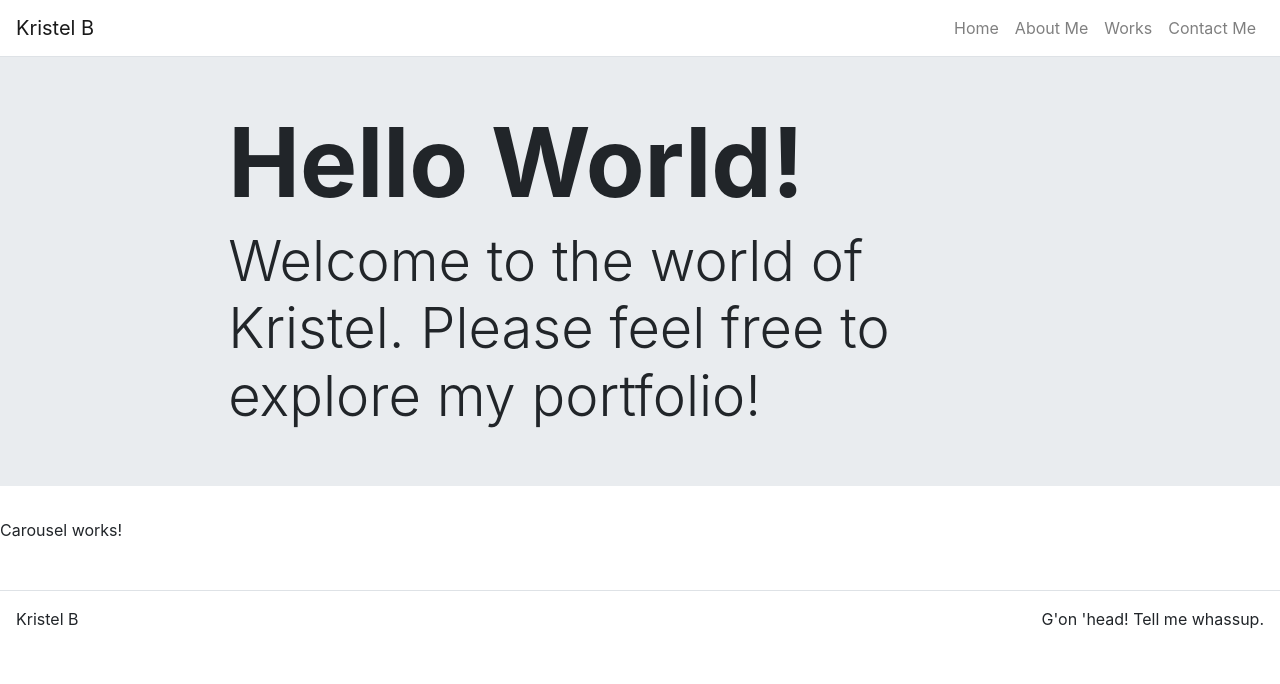
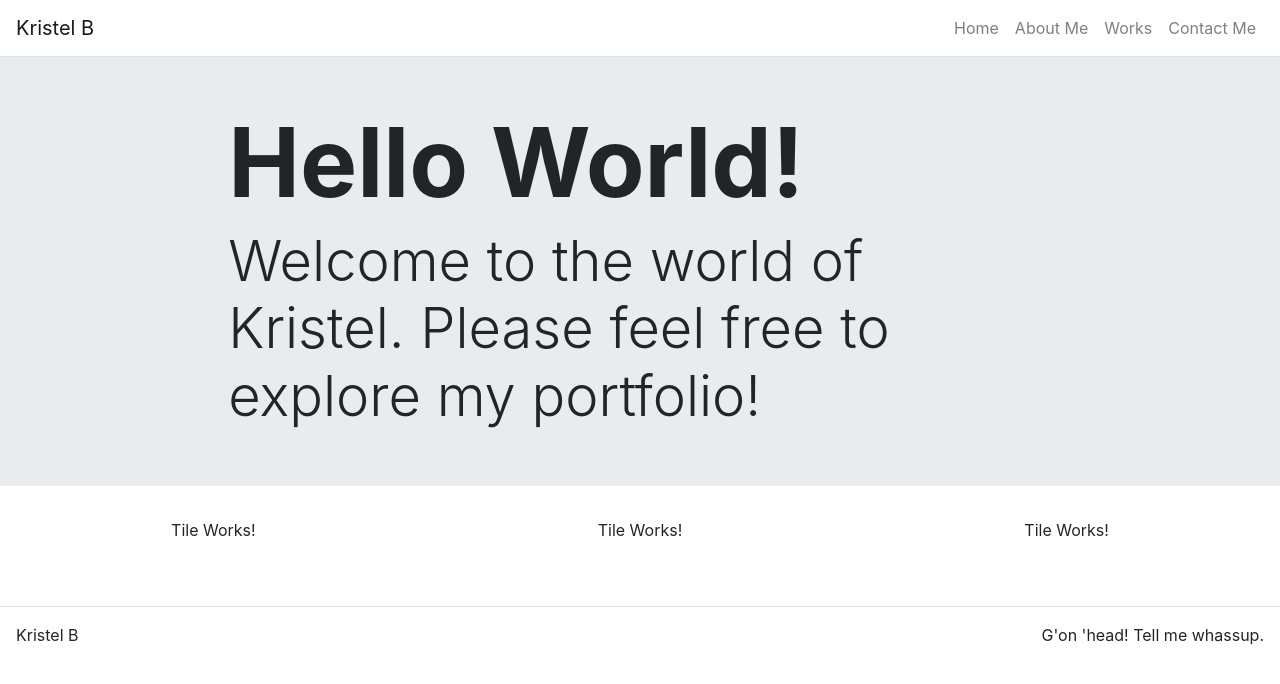
Before and after one commit to kristel-spike/kristel-spike.github.io, a React (Create React App) app in the folder Desktop/kristel-spike.github.io/: page / in a window 1280 px wide. Shown: the top 684 px of the page. Built offline with nearby package versions, Linux system fonts and the light colour scheme.

Commit message:
tiles setup and layout works

```diff
--- a/Desktop/kristel-spike.github.io/src/components/Carousel.js
+++ b/Desktop/kristel-spike.github.io/src/components/Carousel.js
@@ -1,4 +1,9 @@
 import React from 'react';
+
+import Container from 'react-bootstrap/Container';
+import Row from 'react-bootstrap/Row';
+
+import Tile from '../components/Tile';
 
 import spike from '../assets/images/spike.jpg';
 import circles from '../assets/images/circles.png';
@@ -10,7 +15,7 @@ class Carousel extends React.Component{
         this.state = {
             items: [
                 {
-                    id:0,
+                    id: 0,
                     title: 'About Me',
                     subTitle: 'Who is she???',
                     imgSrc: spike,
@@ -18,7 +23,7 @@ class Carousel extends React.Component{
                     selected: false
                 },
                 {
-                    id:1,
+                    id: 1,
                     title: 'Works',
                     subTitle: 'GitHub, Multimedia Design, Art',
                     imgSrc: circles,
@@ -26,7 +31,7 @@ class Carousel extends React.Component{
                     selected: false
                 },
                 {
-                    id:3,
+                    id: 2,
                     title: 'Contact Me',
                     subTitle: 'Get in Touch!',
                     imgSrc: phone,
@@ -43,22 +48,30 @@ class Carousel extends React.Component{
         items[id].selected = items[id].selected ? false : true;
 
         items.forEach(item => {
-            if (item.id !== id) {
+            if(item.id !== id) {
                 item.selcted = false;
             }
         });
 
         this.setState({
             items
+        });
+    }
+
+    makeItems = (items) => {
+        return items.map(item => {
+            return <Tile item={item} onClick={(e => this.handleTileClick(item.id , e))} key={item.id} />
         })
     }
 
 
-
-
     render() {
         return(
-            <p>Carousel works!</p>
+            <Container fluid={true}>
+                <Row className="justify-content-around">
+                    {this.makeItems(this.state.items)}
+                </Row>
+            </Container>
         )
     }
 }
--- a/Desktop/kristel-spike.github.io/src/components/Tile.js
+++ b/Desktop/kristel-spike.github.io/src/components/Tile.js
@@ -0,0 +1,9 @@
+import React from 'react';
+
+function Tile(props) {
+    return(
+        <p>Tile Works!</p>
+    );
+}
+
+export default Tile;
```
